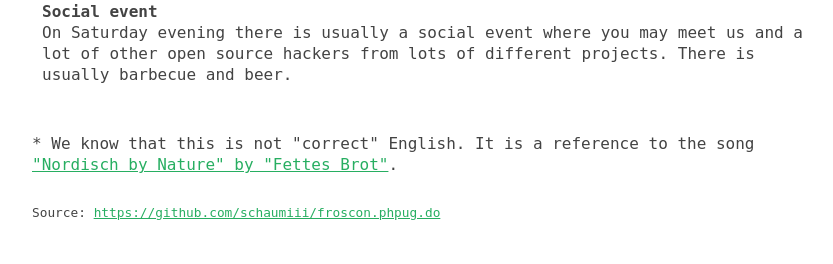
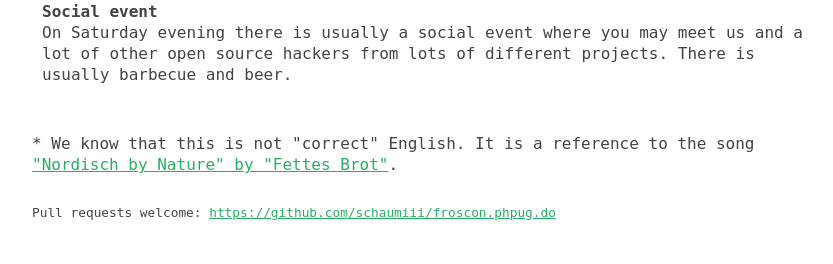
Before and after one commit to schaumiii/froscon.phpug.do, a PHP site: page / in a window 1280 px wide. Shown: the part 1237-1501 px from the top of the page, without its empty margins (208-1041 px from the left). Run offline with PHP 8.4, Linux system fonts and the light colour scheme.

Commit message:
Rephrased footer

```diff
--- a/htdocs/index.php
+++ b/htdocs/index.php
@@ -75,7 +75,7 @@ $content = ob_get_clean();
         * We know that this is not "correct" English. It is a reference to the song <a href="https://en.wikipedia.org/wiki/Fettes_Brot#Success_with_Nordisch_by_Nature_and_Jein">"Nordisch by Nature" by "Fettes Brot"</a>.
     </p>
     <p>
-        <small>Source: <a href="https://github.com/schaumiii/froscon.phpug.do">https://github.com/schaumiii/froscon.phpug.do</a></small>
+        <small>Pull requests welcome: <a href="https://github.com/schaumiii/froscon.phpug.do">https://github.com/schaumiii/froscon.phpug.do</a></small>
     </p>
 </footer>
 </body>
```
